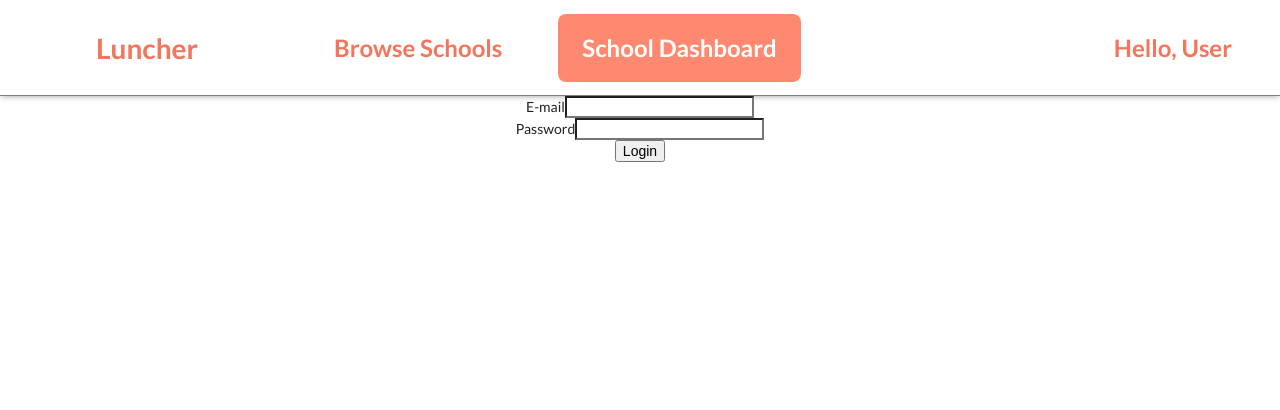
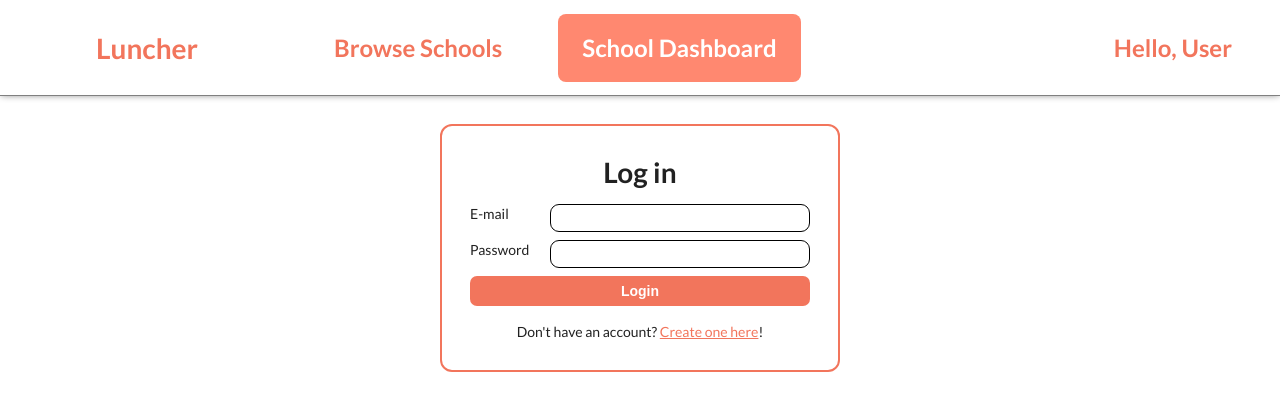
Before and after one commit to luncherbw0719/frontend, a React (Create React App) app: page /sdashboard in a window 1280 px wide. Shown: the top 410 px of the page. Built offline with nearby package versions, Linux system fonts and the light colour scheme.

Commit message:
styled login page

```diff
--- a/src/components/WithAuth.js
+++ b/src/components/WithAuth.js
@@ -3,6 +3,8 @@ import React, { useState } from "react";
 import { connect } from 'react-redux';
 
 import { login } from "../actions";
+
+import './styles/WithAuth.scss';
 
 export const withAuth = Component =>
   connect(
@@ -55,15 +57,25 @@ export const withAuth = Component =>
       <div className="signup">Sign up page</div>
     ) : (
       <form onSubmit={login} className="login">
+        <h1>Log in</h1>
         <div className='form-field'>
           <label className='field-label'>E-mail</label>
-          <input disabled={props.loggingIn} className='form-input' name='email' onChange={handleChange} type="text" />
+          <input disabled={props.loggingIn} className='field-input' name='email' onChange={handleChange} type="text" />
         </div>
         <div className='form-field'>
           <label className='field-label'>Password</label>
-          <input disabled={props.loggingIn} className='form-input' name='password' onChange={handleChange} type="password" />
+          <input disabled={props.loggingIn} className='field-input' name='password' onChange={handleChange} type="password" />
         </div>
         <button disabled={props.loggingIn} className='form-btn' type="submit">Login</button>
+        {form.error && <div className='error'>
+          {form.error}
+        </div>}
+        {props.loginError && <div className='error'>
+          {props.loginError}
+        </div>}
+        <div className='switch'>
+          Don't have an account? <span className='signup-btn'>Create one here</span>!
+        </div>
       </form>
     );
   });
--- /dev/null
+++ b/src/components/styles/WithAuth.scss
@@ -0,0 +1,93 @@
+.login {
+  border: 2px solid #F2755C;
+  width: 400px;
+  margin: 2rem auto;
+  padding: 2rem;
+  border-radius: 12px;
+
+  display: flex;
+  flex-direction: column;
+
+  .form-field {
+    width: 100%;
+    display: flex;
+    justify-content: space-between;
+
+    .field-label {
+      min-width: 80px;
+      display: flex;
+      justify-content: flex-start;
+      user-select: none;
+    }
+
+    .field-input {
+      flex-grow: 100;
+      padding: 5px;
+      border: 1px solid black;
+      border-radius: 9px;
+      margin-bottom: 8px;
+      outline: 0;
+
+      transition: border 0.4s;
+    }
+
+    .field-input:focus {
+      border: 1px solid #F2755C;
+    }
+  }
+
+  .form-btn {
+    border: none;
+    background: #F2755C;
+    color: white;
+    font-weight: bold;
+    padding: 7px;
+    border-radius: 7px;
+    outline: 0;
+    cursor: pointer;
+
+    transition: background 0.2s;
+  }
+
+  .form-btn:hover {
+    background: rgb(247, 136, 114);
+  }
+
+  .form-btn:disabled {
+    background: rgb(102, 53, 43);
+    cursor: default;
+  }
+
+  .error {
+    border: 1px solid crimson;
+    margin-top: 8px;
+    border-radius: 7px;
+    padding: 3px;
+    color: red;
+    background: rgb(238, 232, 232);
+    user-select: none;
+  }
+
+  .switch {
+    margin-top: 16px;
+    user-select: none;
+
+    .signup-btn {
+      color: #F2755C;
+      background: white;
+      text-decoration: underline;
+      cursor: pointer;
+
+      transition: color 0.2s, background 0.2s;
+    }
+
+    .signup-btn:hover {
+      color: rgb(247, 136, 114);
+      background: rgba(247, 136, 114, 0.116);
+    }
+
+    .signup-btn:active {
+      color: black;
+    }
+  }
+}
```
